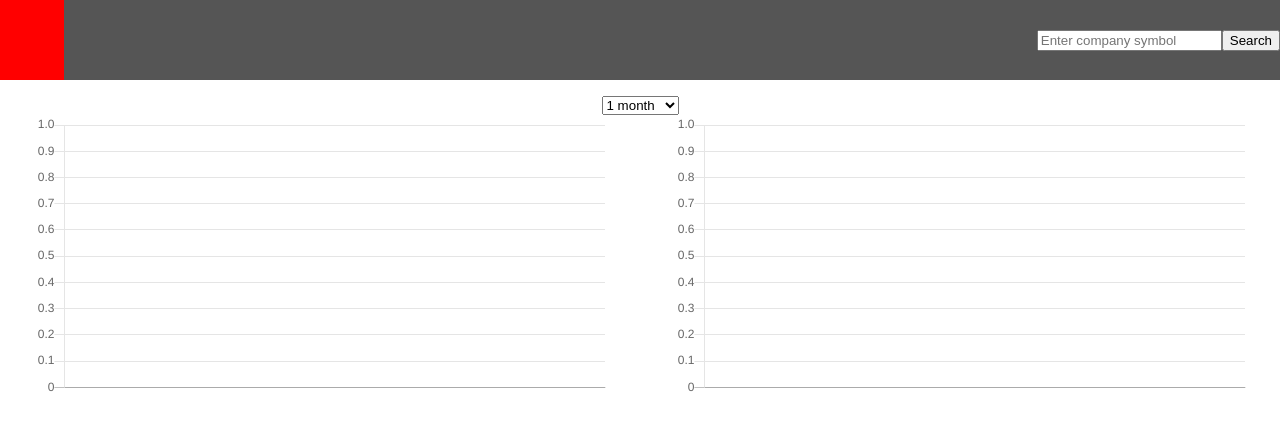
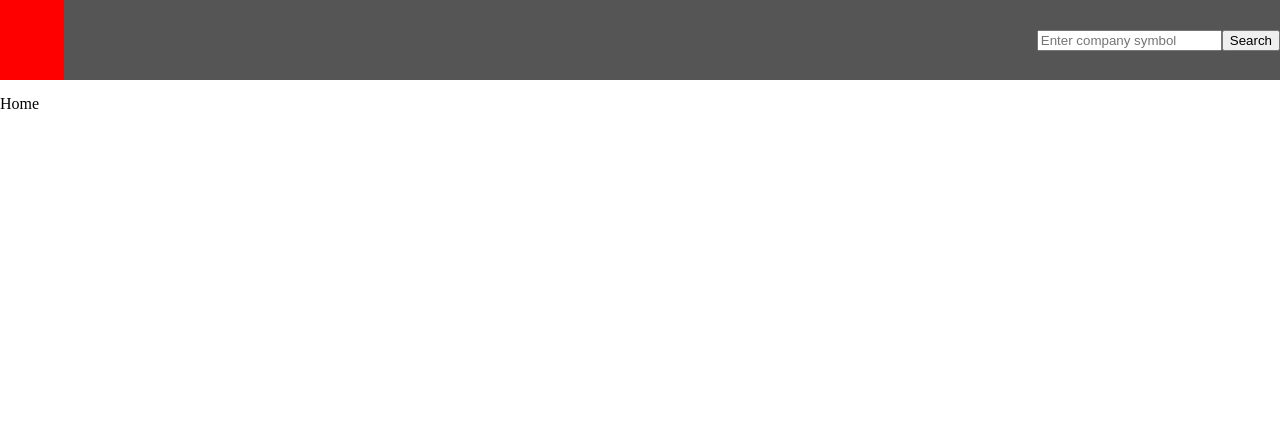
Before and after one commit to fixuberi/IEX, a React (Create React App) app: page / in a window 1280 px wide. Shown: the top 430 px of the page. Built offline with nearby package versions, Linux system fonts and the light colour scheme.

Commit message:
Routing was added, search form was replaced to Header: 	- HeaderContainer, Home component and routes were created. 	- Method #onSearchSubmit(companySymbol) replaced from ChartsContainer to HeaderContainer. 	- App now return: Router(HeaderContainerWithRouter and routes).

```diff
--- a/package.json
+++ b/package.json
@@ -8,6 +8,7 @@
     "react-dom": "^16.8.1",
     "react-redux": "^6.0.0",
     "react-router": "^4.3.1",
+    "react-router-dom": "^4.3.1",
     "react-scripts": "2.1.5",
     "redux": "^4.0.1",
     "redux-thunk": "^2.3.0",
--- a/src/components/App.js
+++ /dev/null
@@ -1,9 +0,0 @@
-import React from 'react';
-import ChartsContainer from '../containers/ChartsContainer';
-
-const App = () => (
-    <div>
-        <ChartsContainer />
-    </div>
-)
-export default App;
--- a/src/components/Header.js
+++ /dev/null
@@ -1,52 +0,0 @@
-import React, { Component } from 'react';
-import SearchForm from '../components/SearchForm';
-import styled from 'styled-components';
-
-const HeaderWrapper = styled.div`
-    width: 100vw;
-    height: 10vh;
-    background: #555;
-    position: fixed;
-    top: 0;
-    left: 0;
-    display: flex;
-    justify-content: space-between;
-    align-items: center;
-`;
-const GoBackButton = styled.div`
-    height: 100%;
-    width: 4em;
-    margin-right: 1em;
-    background: red;
-`;
-const HeaderContent = styled.div`
-    display: flex;
-    justify-content: space-between;
-`;
-const Navigation = styled.div`
-
-`;
-const Search = styled.div`
-    display: flex;
-    flex-direction: column;
-    align-items: center;
-`;
-
-export default class Header extends Component {
-    constructor(props) {
-        super(props);
-    }
-    render() {
-        return(
-            <HeaderWrapper>
-                <GoBackButton />
-                <HeaderContent>
-                    <Navigation />
-                    <Search>
-                        <SearchForm onSubmit={this.props.onSearchSubmit} />
-                    </Search>
-                </HeaderContent>
-            </HeaderWrapper>
-        )
-    }
-}
--- /dev/null
+++ b/src/components/Home.js
@@ -0,0 +1,6 @@
+import React from 'react';
+
+const Home = () => {
+    return(<h1>Home</h1>)
+}
+export default Home;
--- /dev/null
+++ b/src/containers/App.js
@@ -0,0 +1,23 @@
+import React, { Component } from 'react';
+import HeaderContainer from './HeaderContainer';
+import routes from '../routes'
+import { BrowserRouter as Router } from 'react-router-dom';
+import { withRouter } from 'react-router';
+
+const HeaderContainerWithRouter = withRouter(HeaderContainer);
+
+export default class App extends Component {
+    constructor(props) {
+        super(props);
+    }
+    render() {
+        return(
+            <Router>
+                <div>
+                    <HeaderContainerWithRouter />
+                    {routes}
+                </div>
+            </Router>
+        )
+    }
+};
--- a/src/containers/ChartsContainer.js
+++ b/src/containers/ChartsContainer.js
@@ -1,14 +1,9 @@
 import React, { Component } from 'react';
+import CompanyInfo from '../components/CompanyInfo';
+import CompanyChartsCollection from '../components/CompanyChartsCollection';
+import PeriodSelector from '../components/PeriodSelector';
 import * as chartPointsActions from '../actions/chartPointsActions';
 import * as periodActions from '../actions/periodActions';
-import * as companyDataActions from '../actions/companyDataActions';
-import * as companySymbolActions from '../actions/companySymbolActions';
-import * as uiNotificationsActions from '../actions/uiNotificationsActions';
-import CompanyInfo from '../components/CompanyInfo';
-import CompanyChartsCollection from '../components/CompanyChartsCollection';
-import Popup from '../components/Popup';
-import PeriodSelector from '../components/PeriodSelector';
-import Header from '../components/Header';
 import { connect } from 'react-redux';
 import { bindActionCreators } from 'redux';
 import styled from 'styled-components';
@@ -24,34 +19,13 @@ const Content = styled.div`
     align-items: center;
     width: 100%;
 `;
-const PopupWrapper = styled.div`
-    position: absolute;
-    top: 0;
-    right: 0;
-    width: 30%;
-`;
 
 class Charts extends Component {
     constructor(props) {
         super(props);
-        this.onSearchSubmit = this.onSearchSubmit.bind(this);
         this.onChangePeriod = this.onChangePeriod.bind(this);
-        this.popup = React.createRef();
     }
-    async onSearchSubmit(companySymbol){
-        const {chartActions, currPeriod} = this.props;
-        try {
-            await chartActions.setCompanySymbol(companySymbol);
-            await chartActions.fetchCompanyData(companySymbol);
-            await chartActions.fetchChartPoints(companySymbol, currPeriod);
-        } catch (error) {
-            await chartActions.clearCompanyData();
-            await chartActions.clearChartPoints();
-            await chartActions.addErrorMessage(`Company with symbol "${companySymbol}" does not exist`);
-            await this.showError(this.props.uiNotifications.errors);
-            console.error(error);
-        }
-    }
+
     async onChangePeriod(period) {
         try {
             const { chartActions, companySymbol } = this.props;
@@ -61,18 +35,11 @@ class Charts extends Component {
             console.log(error)
         }
     }
-    showError(errors) {
-        errors.forEach((el) => {
-            this.popup.current.error({ msg: el}, 2000);
-        });
-        this.props.chartActions.clearAllMessages();
-    }
 
     render(){
         return(
             <ChartsWrapper>
-                <Header onSearchSubmit={this.onSearchSubmit} />
-                <Content>
+               <Content>
                     <PeriodSelector onChange={this.onChangePeriod}
                                     currPeriod={this.props.currPeriod}
                                     allPeriods={this.props.allPeriods} />
@@ -81,9 +48,6 @@ class Charts extends Component {
                     <CompanyChartsCollection data={this.props.chartPoints.data}
                                             isFetching={this.props.chartPoints.isFetching} />
                 </Content>
-                <PopupWrapper>
-                    <Popup ref={this.popup} />
-                </PopupWrapper>
             </ChartsWrapper>
         )
     }
@@ -95,18 +59,14 @@ const mapStateToProps = (state) => {
         currPeriod: state.period,
         companyInfo: state.companyData,
         chartPoints: state.chartPoints,
-        allPeriods: periodActions.availablePeriods.getSortedArray(),
-        uiNotifications: state.uiNotifications,
+        allPeriods: periodActions.availablePeriods.getSortedArray()
     }
 }
 const mapDispatchToProps = (dispatch) => {
     return {
         chartActions: bindActionCreators(Object.assign({},
             chartPointsActions,
-            periodActions,
-            companyDataActions,
-            companySymbolActions,
-            uiNotificationsActions
+            periodActions
             ), dispatch)
     }
 }
@@ -115,5 +75,4 @@ const ChartsContainer = connect(
     mapStateToProps,
     mapDispatchToProps
 )(Charts);
-
 export default ChartsContainer;
--- /dev/null
+++ b/src/containers/HeaderContainer.js
@@ -0,0 +1,119 @@
+import React, { Component } from 'react';
+import SearchForm from '../components/SearchForm';
+import Popup from '../components/Popup';
+import { connect } from 'react-redux';
+import { bindActionCreators } from 'redux';
+import * as chartPointsActions from '../actions/chartPointsActions';
+import * as periodActions from '../actions/periodActions';
+import * as companyDataActions from '../actions/companyDataActions';
+import * as companySymbolActions from '../actions/companySymbolActions';
+import * as uiNotificationsActions from '../actions/uiNotificationsActions';
+import styled from 'styled-components';
+
+const HeaderWrapper = styled.div`
+    width: 100vw;
+    height: 10vh;
+    background: #555;
+    position: fixed;
+    top: 0;
+    left: 0;
+    display: flex;
+    justify-content: space-between;
+    align-items: center;
+`;
+const GoBackButton = styled.div`
+    height: 100%;
+    width: 4em;
+    margin-right: 1em;
+    background: red;
+`;
+const HeaderContent = styled.div`
+    display: flex;
+    justify-content: space-between;
+`;
+const Navigation = styled.div`
+
+`;
+const Search = styled.div`
+    display: flex;
+    flex-direction: column;
+    align-items: center;
+`;
+const PopupWrapper = styled.div`
+    position: absolute;
+    top: 10vh;
+    right: 0;
+    width: 30%;
+`;
+
+class Header extends Component {
+    constructor(props) {
+        super(props);
+        this.onSearchSubmit = this.onSearchSubmit.bind(this);
+        this.popup = React.createRef();
+    }
+    async onSearchSubmit(companySymbol){
+        const {chartActions, currPeriod} = this.props;
+        try {
+            await chartActions.setCompanySymbol(companySymbol);
+            await chartActions.fetchCompanyData(companySymbol);
+            await chartActions.fetchChartPoints(companySymbol, currPeriod);
+        } catch (error) {
+            await chartActions.clearCompanyData();
+            await chartActions.clearChartPoints();
+            await chartActions.addErrorMessage(`Company with symbol "${companySymbol}" does not exist`);
+            await this.showError(this.props.uiNotifications.errors);
+            console.error(error);
+        }
+    }
+    showError(errors) {
+        errors.forEach((el) => {
+            this.popup.current.error({ msg: el}, 2000);
+        });
+        this.props.chartActions.clearAllMessages();
+    }
+    onHeaderSearchSubmit = (str) => {
+        this.onSearchSubmit(str)
+        this.props.history.push(`/search/${str}`);
+    }
+    render() {
+        return(
+            <HeaderWrapper>
+                <GoBackButton />
+                <HeaderContent>
+                    <Navigation />
+                    <Search>
+                        <SearchForm onSubmit={this.onHeaderSearchSubmit.bind(this)} />
+                    </Search>
+                </HeaderContent>
+                <PopupWrapper>
+                    <Popup ref={this.popup} />
+                </PopupWrapper>
+            </HeaderWrapper>
+        )
+    }
+}
+
+const mapStateToProps = (state) => {
+    return {
+        currPeriod: state.period,
+        uiNotifications: state.uiNotifications,
+    }
+}
+const mapDispatchToProps = (dispatch) => {
+    return {
+        chartActions: bindActionCreators(Object.assign({},
+            chartPointsActions,
+            periodActions,
+            companyDataActions,
+            companySymbolActions,
+            uiNotificationsActions
+            ), dispatch)
+    }
+}
+const HeaderContainer = connect(
+    mapStateToProps,
+    mapDispatchToProps
+)(Header);
+
+export default HeaderContainer;
--- a/src/index.js
+++ b/src/index.js
@@ -2,7 +2,7 @@ import React from 'react';
 import { render } from 'react-dom';
 import { createStore } from 'redux';
 import { Provider } from 'react-redux';
-import App from './components/App';
+import App from './containers/App';
 import thunkMiddleware from 'redux-thunk'
 import { applyMiddleware } from 'redux';
 import { rootReducer } from './reducers';
--- /dev/null
+++ b/src/routes/index.js
@@ -0,0 +1,12 @@
+import React from 'react';
+import ChartsContainer from '../containers/ChartsContainer';
+import Home from '../components/Home';
+import { BrowserRouter as Router, Route } from 'react-router-dom';
+
+export default (
+        <div>
+            <Route exact path="/" component={Home}/>
+            <Route exact path="/search/" component={ChartsContainer}/>
+            <Route exact path="/search/:symbol" component={ChartsContainer}/>
+        </div>
+    )
```
